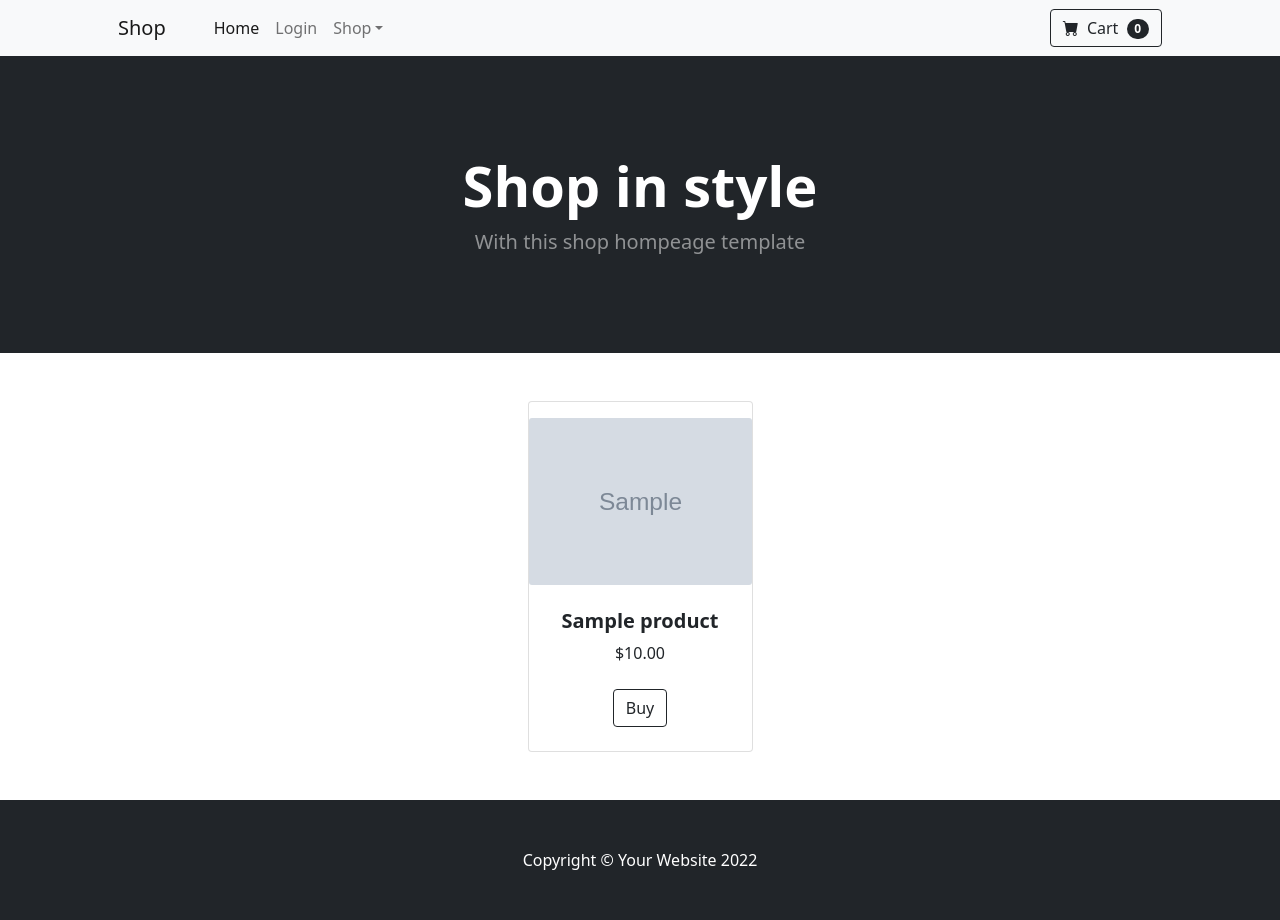
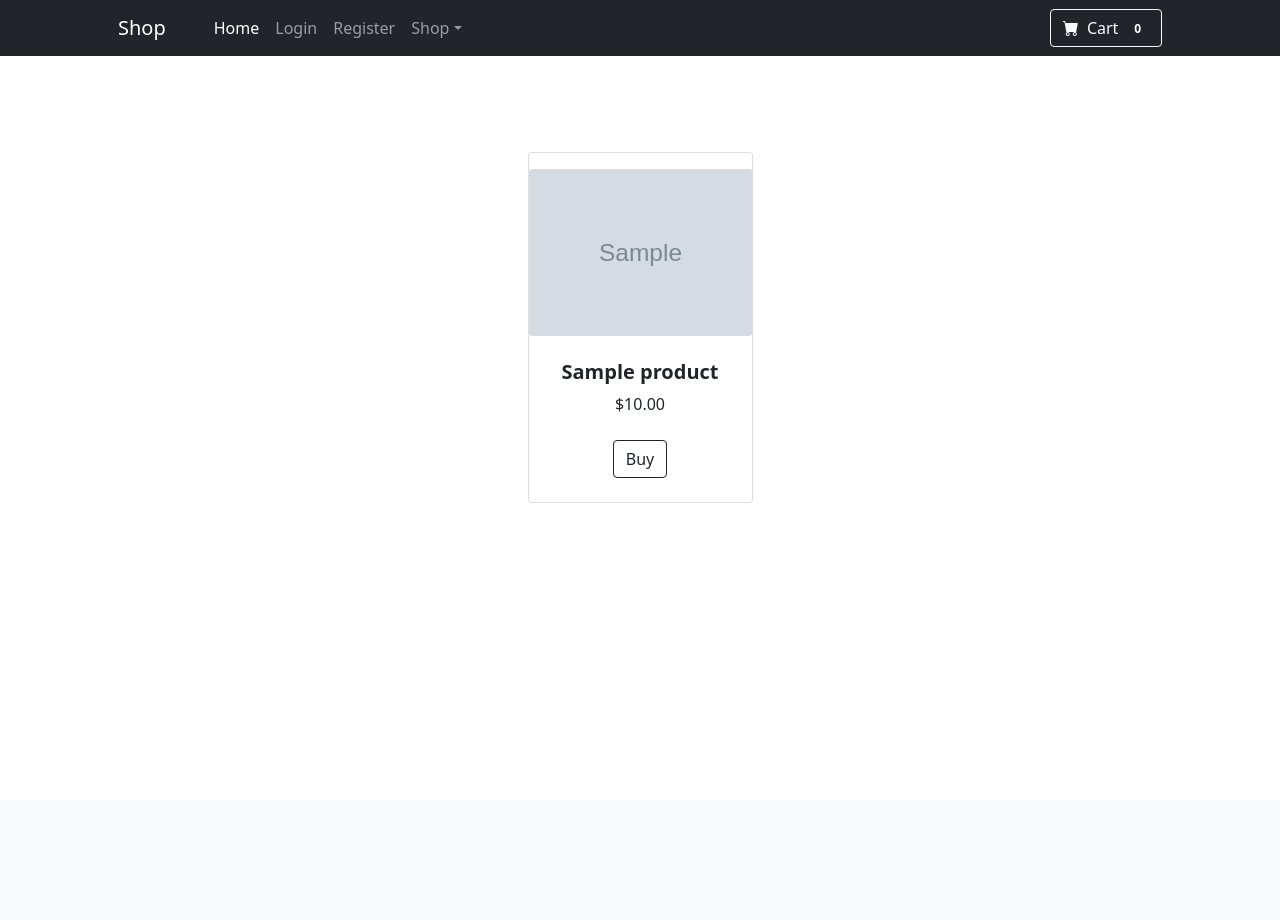
Before and after one commit to parsapap/online-shop, a Django app: page /store/ in a window 1280 px wide. After the commit the page ends 503 px from the top, so only its background shows below. Run offline with Django 4.2, Linux system fonts and the light colour scheme; tables that the repository leaves empty hold one stand-in row (values such as "Sample post"); grey boxes marked "Sample" are stand-in pictures; some libraries are stand-ins or nearby versions.

Commit message:
Home | index.html | edit index

```diff
--- a/shop_django/M/home/templates/home/index.html
+++ b/shop_django/M/home/templates/home/index.html
@@ -2,40 +2,53 @@
 <!DOCTYPE html>
 <html lang="en">
 <head>
-        <meta charset="utf-8" />
-        <meta name="viewport" content="width=device-width, initial-scale=1, shrink-to-fit=no" />
-        <meta name="description" content="" />
-        <meta name="author" content="" />
+    <meta charset="utf-8"/>
+    <meta name="viewport" content="width=device-width, initial-scale=1, shrink-to-fit=no"/>
+    <meta name="description" content=""/>
+    <meta name="author" content=""/>
     <title>Frenzy Store</title>
     <!-- Favicon-->
-        <link rel="icon" type="image/x-icon" href="{% static 'home/assets/favicon.ico' %}" />
+    <link rel="icon" type="image/x-icon" href="{% static 'home/assets/favicon.ico' %}"/>
     <!-- Bootstrap icons-->
-        <link href="https://cdn.jsdelivr.net/npm/bootstrap-icons@1.5.0/font/bootstrap-icons.css" rel="stylesheet" />
+    <link href="https://cdn.jsdelivr.net/npm/bootstrap-icons@1.5.0/font/bootstrap-icons.css" rel="stylesheet"/>
     <!-- Core theme CSS (includes Bootstrap)-->
-        <link href="{% static 'home/css/styles.css' %}" rel="stylesheet" />
+    <link href="{% static 'home/css/styles.css' %}" rel="stylesheet"/>
 </head>
 <body>
 <!-- Navigation-->
-        <nav class="navbar navbar-expand-lg navbar-light bg-light">
+<nav class="navbar navbar-expand-lg navbar-dark bg-dark">
     <div class="container px-4 px-lg-5">
         <a class="navbar-brand" href="#!">Shop</a>
-                <button class="navbar-toggler" type="button" data-bs-toggle="collapse" data-bs-target="#navbarSupportedContent" aria-controls="navbarSupportedContent" aria-expanded="false" aria-label="Toggle navigation"><span class="navbar-toggler-icon"></span></button>
+        <button class="navbar-toggler" type="button" data-bs-toggle="collapse" data-bs-target="#navbarSupportedContent"
+                aria-controls="navbarSupportedContent" aria-expanded="false" aria-label="Toggle navigation"><span
+                class="navbar-toggler-icon"></span></button>
         <div class="collapse navbar-collapse" id="navbarSupportedContent">
             <ul class="navbar-nav me-auto mb-2 mb-lg-0 ms-lg-4">
-                        <li class="nav-item"><a class="nav-link active" aria-current="page" href="{% url 'home:home' %}">Home</a></li>
+                <li class="nav-item"><a class="nav-link active" aria-current="page"
+                                        href="{% url 'home:home' %}">Home</a></li>
+                {% if request.user.is_authenticated %}
+                <li class="nav-item"><a class="nav-link" href="{% url 'accounts:user_logout' %}">Logout</a></li>
+                {% else %}
                 <li class="nav-item"><a class="nav-link" href="{% url 'accounts:user_login' %}">Login</a></li>
+                <li class="nav-item"><a class="nav-link" href="{% url 'accounts:user_register' %}">Register</a></li>
+                {% endif %}
                 <li class="nav-item dropdown">
-                            <a class="nav-link dropdown-toggle" id="navbarDropdown" href="#" role="button" data-bs-toggle="dropdown" aria-expanded="false">Shop</a>
+                    <a class="nav-link dropdown-toggle" id="navbarDropdown" href="#" role="button"
+                       data-bs-toggle="dropdown" aria-expanded="false">Shop</a>
                     <ul class="dropdown-menu" aria-labelledby="navbarDropdown">
-                                <li><a class="dropdown-item" href="#!">All Products</a></li>
-                                <li><hr class="dropdown-divider" /></li>
-                                <li><a class="dropdown-item" href="#!">Popular Items</a></li>
-                                <li><a class="dropdown-item" href="#!">New Arrivals</a></li>
+                        <li><a class="dropdown-item" href="{% url 'home:store' %}">All Products</a></li>
+                        <li>
+                            <hr class="dropdown-divider"/>
+                        </li>
+                        {% for category in categories %}
+                            <li><a class="dropdown-item" href="{{ category.get_absolute_url }}">{{ category.name }}</a>
+                            </li>
+                        {% endfor %}
                     </ul>
                 </li>
             </ul>
             <form class="d-flex">
-                        <button class="btn btn-outline-dark" type="submit">
+                <button class="btn btn-outline-light" type="submit">
                     <i class="bi-cart-fill me-1"></i>
                     Cart
                     <span class="badge bg-dark text-white ms-1 rounded-pill">0</span>
@@ -45,21 +58,14 @@
     </div>
 </nav>
 <!-- Header-->
-        <header class="bg-dark py-5">
-            <div class="container px-4 px-lg-5 my-5">
-                <div class="text-center text-white">
-                    <h1 class="display-4 fw-bolder">Shop in style</h1>
-                    <p class="lead fw-normal text-white-50 mb-0">With this shop hompeage template</p>
-                </div>
-            </div>
-        </header>
+<br><br>
 <div class="container px-4 px-lg-5 mt-5">
     <div class="row gx-4 gx-lg-5  justify-content-center">
         {% for product in products %}
             <div class="col-3 mb-5">
                 <div class="card h-100">
                     <!-- Product image-->
-                                    <img class="card-img mt-3" src="{{ product.image.url }}" alt="..." />
+                    <img class="card-img mt-3" src="{{ product.image.url }}" alt="..."/>
                     <!-- Product details-->
                     <div class="card-body p-4">
                         <div class="text-center">
@@ -71,17 +77,18 @@
                     </div>
                     <!-- Product actions-->
                     <div class="card-footer p-4 pt-0 border-top-0 bg-transparent">
-                                        <div class="text-center"><a class="btn btn-outline-dark mt-auto" href="#">Buy</a></div>
+                        <div class="text-center"><a class="btn btn-outline-dark mt-auto"
+                                                    href="{% url 'home:product_detail' product.slug %}">Buy</a></div>
                     </div>
                 </div>
             </div>
         {% endfor %}
     </div>
 </div>
-        <!-- Footer-->
-        <footer class="py-5 bg-dark">
-            <div class="container"><p class="m-0 text-center text-white">Copyright &copy; Your Website 2022</p></div>
-        </footer>
+{#        <!-- Footer-->#}
+{#        <footer class="py-5 bg-dark">#}
+{#            <div class="container"><p class="m-0 text-center text-white">Copyright &copy; Your Website 2022</p></div>#}
+{#        </footer>#}
 <!-- Bootstrap core JS-->
 <script src="https://cdn.jsdelivr.net/npm/bootstrap@5.1.3/dist/js/bootstrap.bundle.min.js"></script>
 <!-- Core theme JS-->
```
Lines whose indentation alone changed are shown as unchanged.
